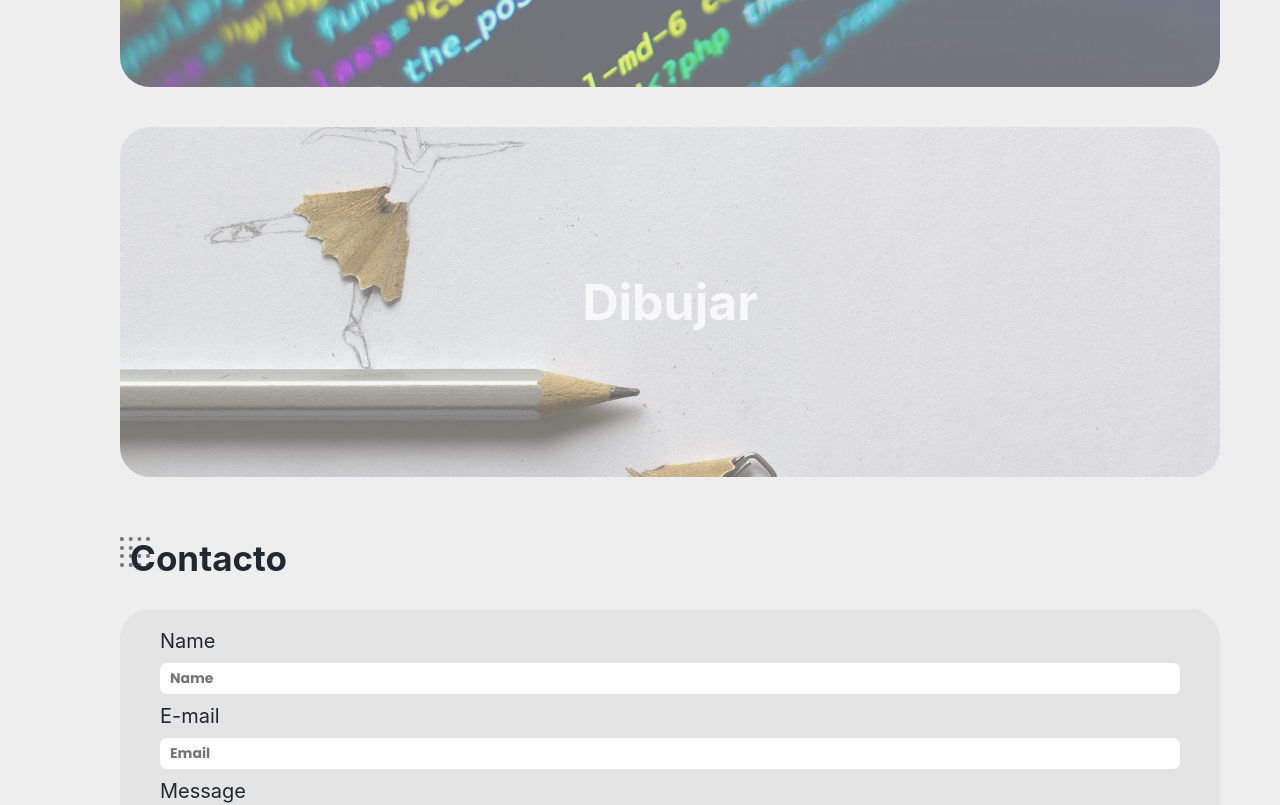
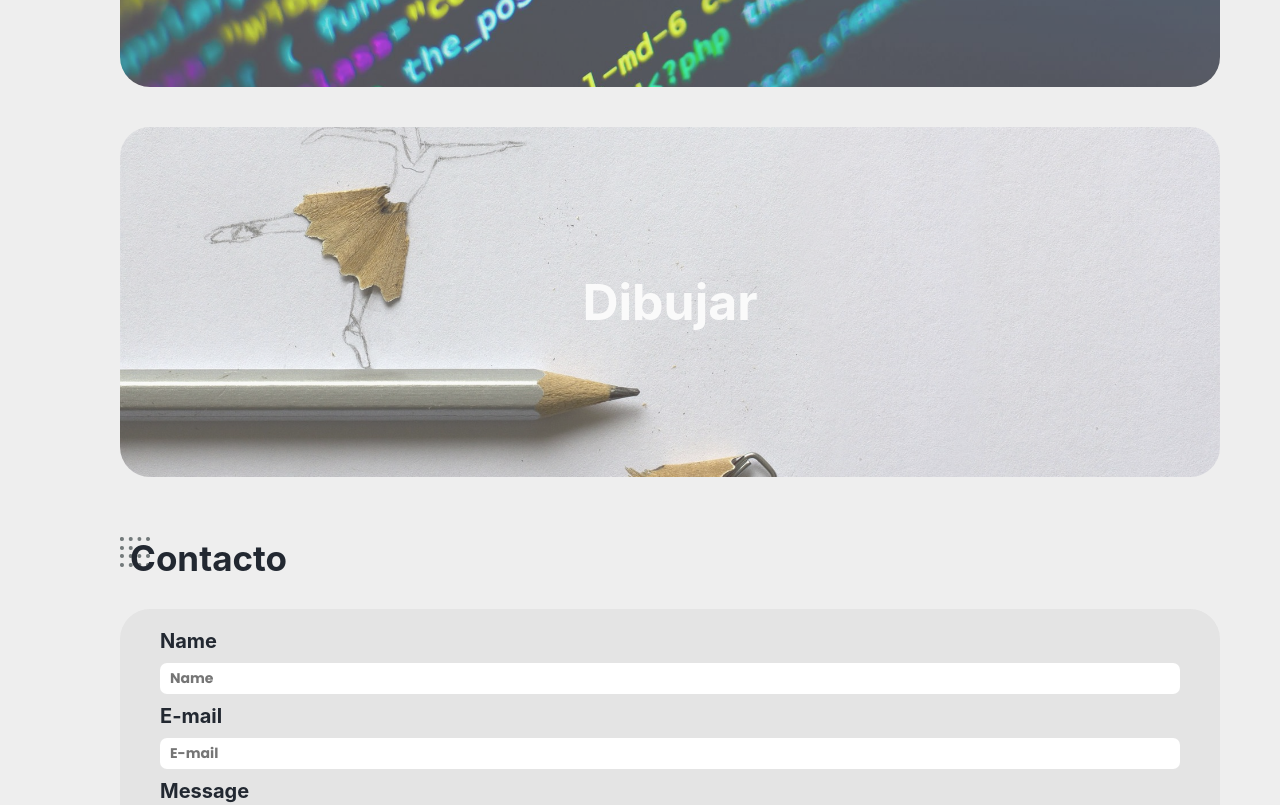
Before and after one commit to Xartiago/Portfolio, a React (Vite) app: page / in a window 1280 px wide. Shown: the part 5060-5865 px from the top of the page. Built offline with nearby package versions, Linux system fonts and the light colour scheme.

Commit message:
Portfolio End

```diff
--- a/src/components/Contact.tsx
+++ b/src/components/Contact.tsx
@@ -17,6 +17,7 @@ type Mail = {
     email: string;
     message: string;
 }
+const MAILMODEL = /^[^@]+@[^@]+\.[a-zA-Z]{2,}$/
 
 export const Contact = () => {
     /* Custom Hooks Vs */
@@ -25,10 +26,17 @@ export const Contact = () => {
     /* Form */
     const { register, handleSubmit } = useForm<Mail>()
     /* Hooks */
-    const [success, setSuccess] = useState<boolean | null>(null)
+    const [success, setSuccess] = useState<boolean | null>(null);
+    const [nameE, setName] = useState<boolean | null>(null);
+    const [mailE, setMail] = useState<boolean | null>(null);
+    const [messageE, setMessage] = useState<boolean | null>(null)
 
     const submit = (data: Mail) => {
-        send('service_jdwbubu', 'template_ur0wks2', data).then(d => setSuccess(true)).catch(d => setSuccess(false))
+        const { name, email, message } = data
+        nameE && mailE && messageE && send('service_jdwbubu', 'template_ur0wks2', data).then(d => setSuccess(true)).catch(d => setSuccess(false))
+        name !== '' ? setName(true) : setName(false)
+        MAILMODEL.test(email) ? setMail(true) : setMail(false)
+        message !== '' ? setMessage(true) : setMessage(false)
     };
 
     return (
@@ -41,28 +49,28 @@ export const Contact = () => {
                 <Form onSubmit={handleSubmit(submit)}>
                     <Label DM={DarkMode}>
                         Name
-                        <Input
+                        <Input e={nameE}
                             type='text'
                             id='name'
                             {...register('name')}
-                            placeholder="Name"
+                            placeholder={nameE === null ? 'Name' : nameE === false ? 'Ingresa un Nombre' : ''}
                         />
                     </Label>
                     <Label DM={DarkMode}>
                         E-mail
-                        <Input
+                        <Input e={mailE}
                             type='email'
                             id="email"
                             {...register('email')}
-                            placeholder="Email"
+                            placeholder={mailE === null ? 'E-mail' : mailE === false ? 'Ingresa un E-mail/E-mail invalido' : ''}
                         />
                     </Label>
                     <Label DM={DarkMode}>
                         Message
-                        <Input2
+                        <Input2 e={messageE}
                             id="message"
                             {...register('message')}
-                            placeholder="Message"
+                            placeholder={messageE === null ? 'Message' : messageE === false ? 'Ingresa un mensaje' : ''}
                         />
                     </Label>
                     <ButtonSubmit s={success}>{success === null ? 'Enviar' : success === true ? 'Correo enviado exitosamente' : 'Ha ocurrido un error en el envio...'}</ButtonSubmit>
--- a/src/styles/Contact.ts
+++ b/src/styles/Contact.ts
@@ -18,13 +18,17 @@ export const Label = styled.label`
     flex-direction: column;
     color: ${(props: StysI) => props.DM ? Blanco : Negro};
     font-size: 20px;
+    font-weight: bold;
 `
+interface Errors{
+    e: null | boolean
+}
 export const Input = styled.input`
     margin: 10px 0;
     padding: 5px 10px;
     font-size: 14px;
     background: #fff;
-    color: #000;
+    color: ${(props: Errors) => props.e === false ? Rojo : Negro};
     font-weight: bold;
     border: none;
     font-family: 'Poppins';
@@ -34,6 +38,7 @@ export const Input2 = styled.textarea`
     padding: 5px 10px;
     margin: 10px 0;
     height: 150px;
+    color: ${(props: Errors) => props.e === false ? Rojo : Negro};
     background: #fff
     border: none;
     font-family: 'Poppins';
--- a/src/styles/Hobbies.ts
+++ b/src/styles/Hobbies.ts
@@ -22,7 +22,7 @@ export const Image = styled.div`
     width: 100%;
     height: 200px;
     background: url(${(props: ProjImgI) => props.Img && props.Img}) no-repeat center;
-    opacity: 0.6;
+    opacity: 0.75;
     background-size: cover;
     &:hover{
         opacity: 1;
```
